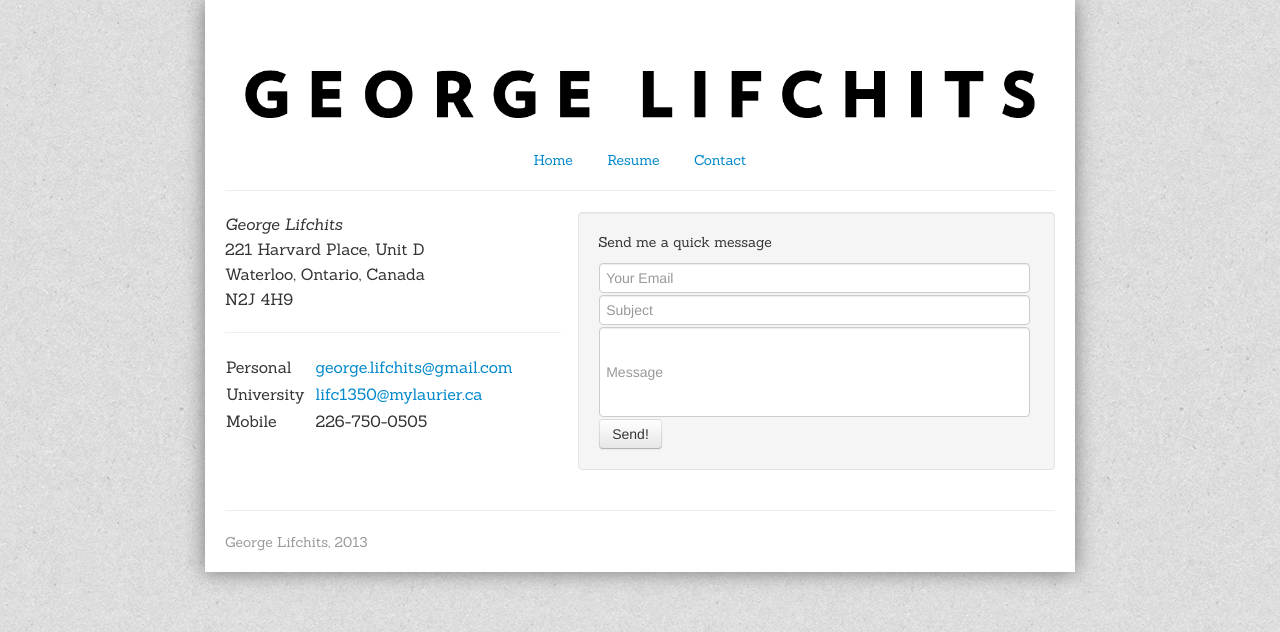
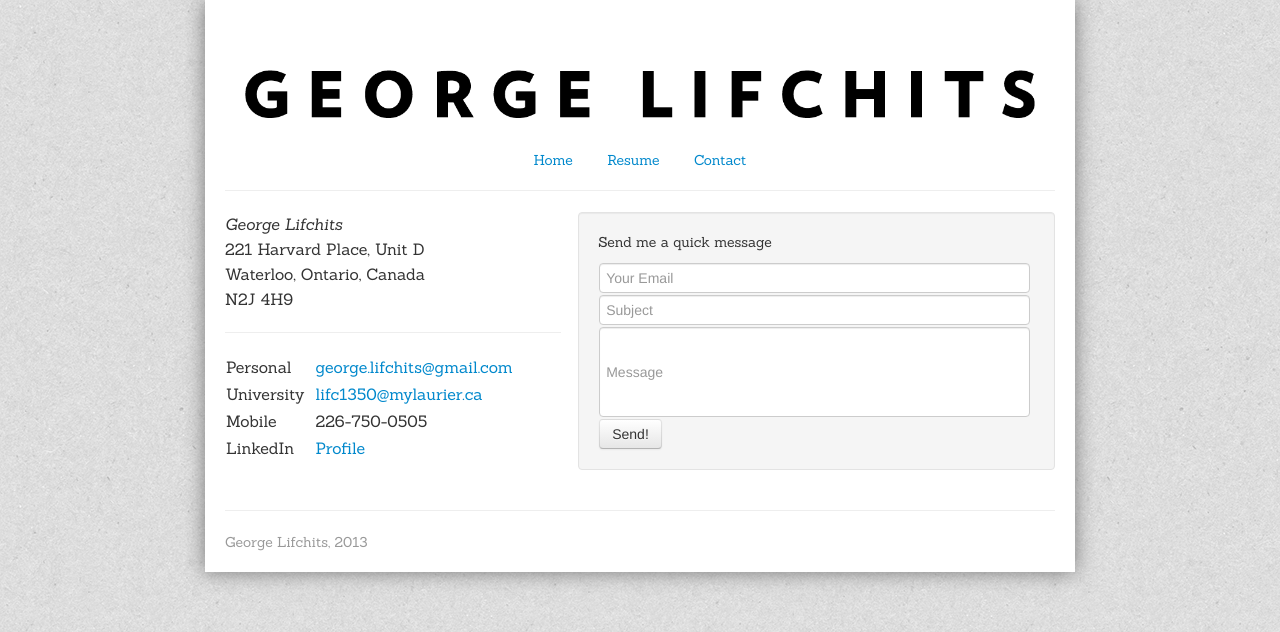
Before and after one commit to glifchits/glifchits-website, a Flask app: page /contact/ in a window 1280 px wide. Shown: the top 632 px of the page. Run offline with Flask 2, Linux system fonts and the light colour scheme; parts of the project's set-up code (start-up, migrations or seed data) failed here and were passed over; some libraries are stand-ins or nearby versions.

Commit message:
linkedin

```diff
--- a/web/app.py
+++ b/web/app.py
@@ -30,8 +30,10 @@ def create_app(config):
             the_subject = response.form['subject']
             body_text = response.form['message']
 
-            if the_subject == "": the_subject = "Contact: No subject"
+            if the_subject == "": the_subject = "No subject"
             if body_text == "": body_text = "No body text entered"
+
+            the_subject = "(WEBSITE) " + the_subject
 
             from google.appengine.api import mail
 
--- a/web/templates/contact.html
+++ b/web/templates/contact.html
@@ -13,7 +13,8 @@
 
 <div class="alert alert-error">
 	<a href="#" class="alert-close close" data-dismiss="alert">&times;</a>
-	Please specify your email address so I can get back to you! Your message was not delivered.
+	Please specify your email address so I can get back to you!
+	Your message was not delivered.
 </div>
 
 {% endif %}
@@ -43,6 +44,10 @@
 			<tr>
 				<td>Mobile</td>
 				<td>226-750-0505</td>
+			</tr>
+			<tr>
+				<td>LinkedIn</td>
+				<td><a href="ca.linkedin.com/in/georgelifchits/">Profile</a></td>
 			</tr>
 		</table>
 	</div>
```
Also changed, not shown: 1 other file.
